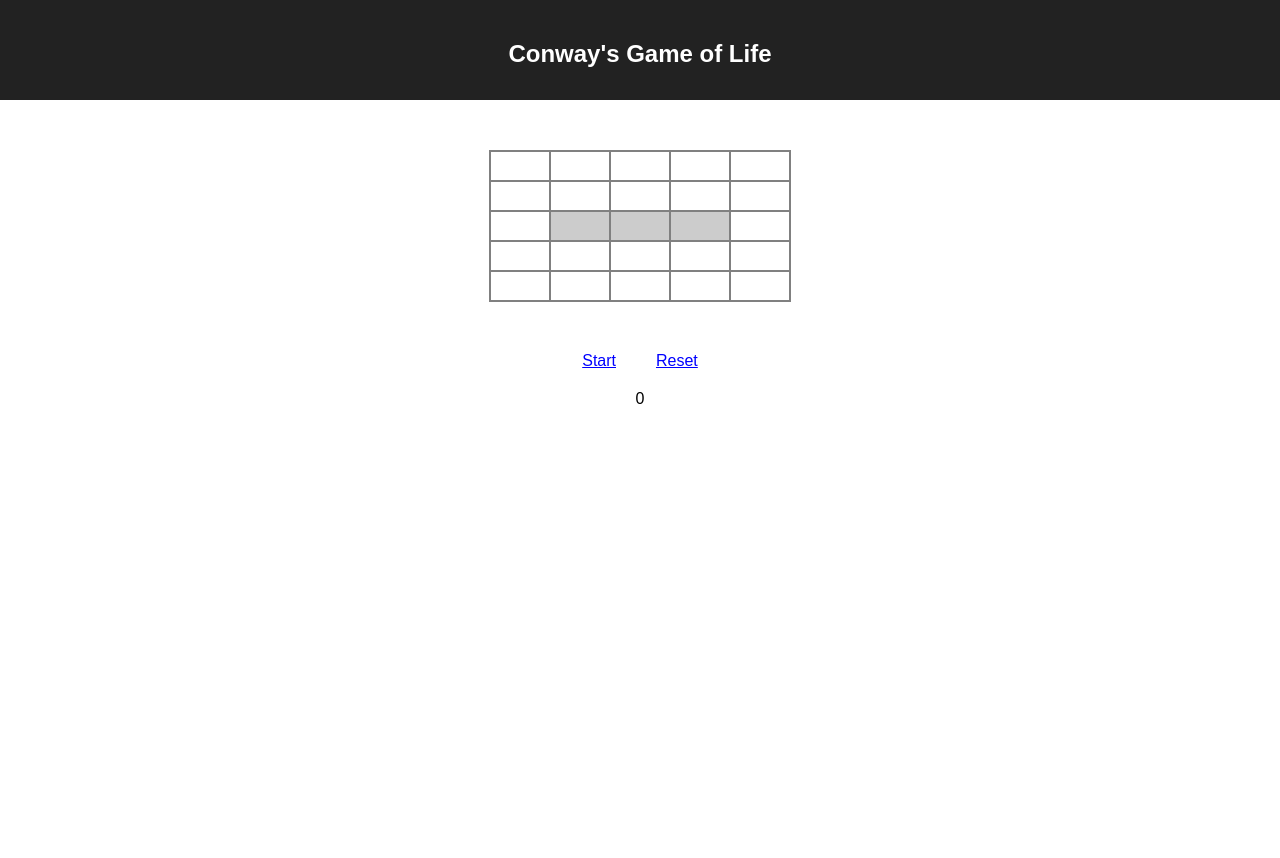
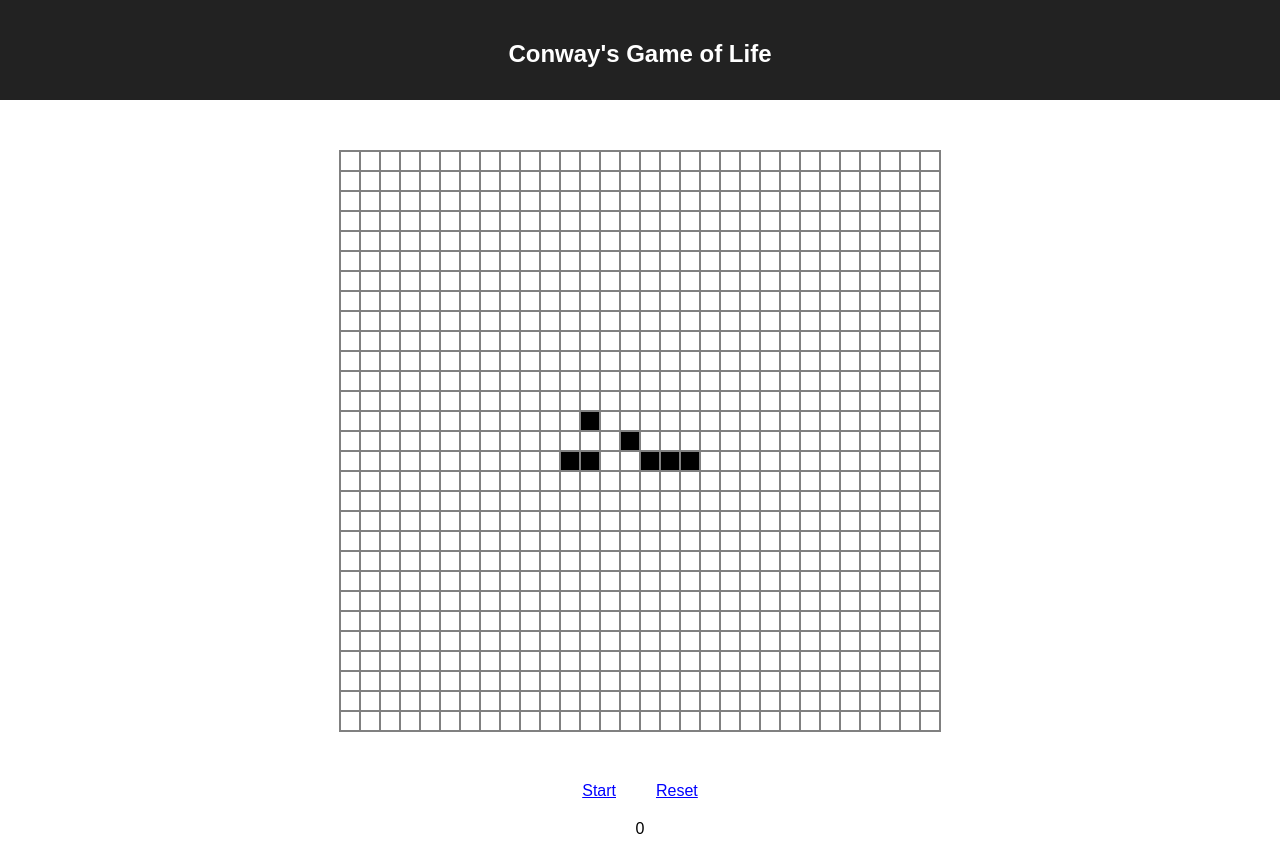
Before and after one commit to milankorsos/ReactProblems, a React (Create React App) app in the folder game-of-life/: page / in a window 1280 px wide. Before the commit the page ends 800 px from the top, so only its background shows below. Built offline with nearby package versions, Linux system fonts and the light colour scheme.

Commit message:
Game of life: add tests

```diff
--- a/game-of-life/src/App.css
+++ b/game-of-life/src/App.css
@@ -16,8 +16,8 @@
 }
 
 .row {
-  height: 30px;
-  width: 300px;
+  height: 20px;
+  width: 600px;
   display: flex;
 }
 
@@ -26,7 +26,7 @@
 }
 
 .live {
-  background-color: #ccc;
+  background-color: black;
   border: 0.5px solid gray;
 }
 
--- a/game-of-life/src/App.js
+++ b/game-of-life/src/App.js
@@ -41,12 +41,7 @@ class App extends Component {
     });
   }
 
-  // componentDidMount() {
-  //   this.startGame();
-  // }
-
-  getNeighboursCount(rowIndex, cellIndex) {
-    const { board } = this.state;
+  getNeighboursCount(board, rowIndex, cellIndex) {
     let count = 0;
 
     // Check N
@@ -102,7 +97,7 @@ class App extends Component {
     // Iterate through board and apply all the rules to the cells. Reflect new changes in nextState
     currentState.forEach((row, rowIndex) => {
       row.forEach((cell, cellIndex) => {
-        const neighboursCount = this.getNeighboursCount(rowIndex, cellIndex);
+        const neighboursCount = this.getNeighboursCount(currentState, rowIndex, cellIndex);
         // Alive
         if (cell === 1) {
           if (neighboursCount === 2 || neighboursCount === 3) {
--- a/game-of-life/src/index.js
+++ b/game-of-life/src/index.js
@@ -3,27 +3,47 @@ import ReactDOM from 'react-dom';
 import App from './App';
 import './index.css';
 
-// const example1 = [
-//   [0, 0, 0, 0, 0, 0, 0, 0, 0, 0],
-//   [0, 0, 0, 0, 0, 0, 0, 0, 0, 0],
-//   [0, 0, 0, 0, 0, 0, 0, 0, 0, 0],
-//   [0, 0, 0, 0, 0, 0, 0, 0, 0, 0],
-//   [0, 0, 0, 0, 1, 1, 0, 0, 0, 0],
-//   [0, 0, 0, 0, 1, 1, 0, 0, 0, 0],
-//   [0, 0, 0, 0, 0, 0, 0, 0, 0, 0],
-//   [0, 0, 0, 0, 0, 0, 0, 0, 0, 0],
-//   [0, 0, 0, 0, 0, 0, 0, 0, 0, 0],
-//   [0, 0, 0, 0, 0, 0, 0, 0, 0, 0],
-// ];
+const acorn = [
+  [0, 0, 0, 0, 0, 0, 0, 0, 0, 0, 0, 0, 0, 0, 0, 0, 0, 0, 0, 0, 0, 0, 0, 0, 0, 0, 0, 0, 0, 0],
+  [0, 0, 0, 0, 0, 0, 0, 0, 0, 0, 0, 0, 0, 0, 0, 0, 0, 0, 0, 0, 0, 0, 0, 0, 0, 0, 0, 0, 0, 0],
+  [0, 0, 0, 0, 0, 0, 0, 0, 0, 0, 0, 0, 0, 0, 0, 0, 0, 0, 0, 0, 0, 0, 0, 0, 0, 0, 0, 0, 0, 0],
+  [0, 0, 0, 0, 0, 0, 0, 0, 0, 0, 0, 0, 0, 0, 0, 0, 0, 0, 0, 0, 0, 0, 0, 0, 0, 0, 0, 0, 0, 0],
+  [0, 0, 0, 0, 0, 0, 0, 0, 0, 0, 0, 0, 0, 0, 0, 0, 0, 0, 0, 0, 0, 0, 0, 0, 0, 0, 0, 0, 0, 0],
+  [0, 0, 0, 0, 0, 0, 0, 0, 0, 0, 0, 0, 0, 0, 0, 0, 0, 0, 0, 0, 0, 0, 0, 0, 0, 0, 0, 0, 0, 0],
+  [0, 0, 0, 0, 0, 0, 0, 0, 0, 0, 0, 0, 0, 0, 0, 0, 0, 0, 0, 0, 0, 0, 0, 0, 0, 0, 0, 0, 0, 0],
+  [0, 0, 0, 0, 0, 0, 0, 0, 0, 0, 0, 0, 0, 0, 0, 0, 0, 0, 0, 0, 0, 0, 0, 0, 0, 0, 0, 0, 0, 0],
+  [0, 0, 0, 0, 0, 0, 0, 0, 0, 0, 0, 0, 0, 0, 0, 0, 0, 0, 0, 0, 0, 0, 0, 0, 0, 0, 0, 0, 0, 0],
+  [0, 0, 0, 0, 0, 0, 0, 0, 0, 0, 0, 0, 0, 0, 0, 0, 0, 0, 0, 0, 0, 0, 0, 0, 0, 0, 0, 0, 0, 0],
+  [0, 0, 0, 0, 0, 0, 0, 0, 0, 0, 0, 0, 0, 0, 0, 0, 0, 0, 0, 0, 0, 0, 0, 0, 0, 0, 0, 0, 0, 0],
+  [0, 0, 0, 0, 0, 0, 0, 0, 0, 0, 0, 0, 0, 0, 0, 0, 0, 0, 0, 0, 0, 0, 0, 0, 0, 0, 0, 0, 0, 0],
+  [0, 0, 0, 0, 0, 0, 0, 0, 0, 0, 0, 0, 0, 0, 0, 0, 0, 0, 0, 0, 0, 0, 0, 0, 0, 0, 0, 0, 0, 0],
+  [0, 0, 0, 0, 0, 0, 0, 0, 0, 0, 0, 0, 1, 0, 0, 0, 0, 0, 0, 0, 0, 0, 0, 0, 0, 0, 0, 0, 0, 0],
+  [0, 0, 0, 0, 0, 0, 0, 0, 0, 0, 0, 0, 0, 0, 1, 0, 0, 0, 0, 0, 0, 0, 0, 0, 0, 0, 0, 0, 0, 0],
+  [0, 0, 0, 0, 0, 0, 0, 0, 0, 0, 0, 1, 1, 0, 0, 1, 1, 1, 0, 0, 0, 0, 0, 0, 0, 0, 0, 0, 0, 0],
+  [0, 0, 0, 0, 0, 0, 0, 0, 0, 0, 0, 0, 0, 0, 0, 0, 0, 0, 0, 0, 0, 0, 0, 0, 0, 0, 0, 0, 0, 0],
+  [0, 0, 0, 0, 0, 0, 0, 0, 0, 0, 0, 0, 0, 0, 0, 0, 0, 0, 0, 0, 0, 0, 0, 0, 0, 0, 0, 0, 0, 0],
+  [0, 0, 0, 0, 0, 0, 0, 0, 0, 0, 0, 0, 0, 0, 0, 0, 0, 0, 0, 0, 0, 0, 0, 0, 0, 0, 0, 0, 0, 0],
+  [0, 0, 0, 0, 0, 0, 0, 0, 0, 0, 0, 0, 0, 0, 0, 0, 0, 0, 0, 0, 0, 0, 0, 0, 0, 0, 0, 0, 0, 0],
+  [0, 0, 0, 0, 0, 0, 0, 0, 0, 0, 0, 0, 0, 0, 0, 0, 0, 0, 0, 0, 0, 0, 0, 0, 0, 0, 0, 0, 0, 0],
+  [0, 0, 0, 0, 0, 0, 0, 0, 0, 0, 0, 0, 0, 0, 0, 0, 0, 0, 0, 0, 0, 0, 0, 0, 0, 0, 0, 0, 0, 0],
+  [0, 0, 0, 0, 0, 0, 0, 0, 0, 0, 0, 0, 0, 0, 0, 0, 0, 0, 0, 0, 0, 0, 0, 0, 0, 0, 0, 0, 0, 0],
+  [0, 0, 0, 0, 0, 0, 0, 0, 0, 0, 0, 0, 0, 0, 0, 0, 0, 0, 0, 0, 0, 0, 0, 0, 0, 0, 0, 0, 0, 0],
+  [0, 0, 0, 0, 0, 0, 0, 0, 0, 0, 0, 0, 0, 0, 0, 0, 0, 0, 0, 0, 0, 0, 0, 0, 0, 0, 0, 0, 0, 0],
+  [0, 0, 0, 0, 0, 0, 0, 0, 0, 0, 0, 0, 0, 0, 0, 0, 0, 0, 0, 0, 0, 0, 0, 0, 0, 0, 0, 0, 0, 0],
+  [0, 0, 0, 0, 0, 0, 0, 0, 0, 0, 0, 0, 0, 0, 0, 0, 0, 0, 0, 0, 0, 0, 0, 0, 0, 0, 0, 0, 0, 0],
+  [0, 0, 0, 0, 0, 0, 0, 0, 0, 0, 0, 0, 0, 0, 0, 0, 0, 0, 0, 0, 0, 0, 0, 0, 0, 0, 0, 0, 0, 0],
+  [0, 0, 0, 0, 0, 0, 0, 0, 0, 0, 0, 0, 0, 0, 0, 0, 0, 0, 0, 0, 0, 0, 0, 0, 0, 0, 0, 0, 0, 0],
+];
 
-// const example1 = [
-//   [0, 0, 0, 0],
-//   [0, 1, 1, 0],
-//   [0, 1, 1, 0],
-//   [0, 0, 0, 0],
-// ];
+const block = [
+  [0, 0, 0, 0, 0],
+  [0, 1, 1, 0, 0],
+  [0, 1, 1, 0, 0],
+  [0, 0, 0, 0, 0],
+  [0, 0, 0, 0, 0],
+];
 
-const example1 = [
+const blinker = [
   [0, 0, 0, 0, 0],
   [0, 0, 0, 0, 0],
   [0, 1, 1, 1, 0],
@@ -32,6 +52,6 @@ const example1 = [
 ];
 
 ReactDOM.render(
-  <App seeds={ example1 } />,
+  <App seeds={ acorn } />,
   document.getElementById('root')
 );
```
Also changed, not shown: 1 other file (tests, documents, lock files or other folders).
